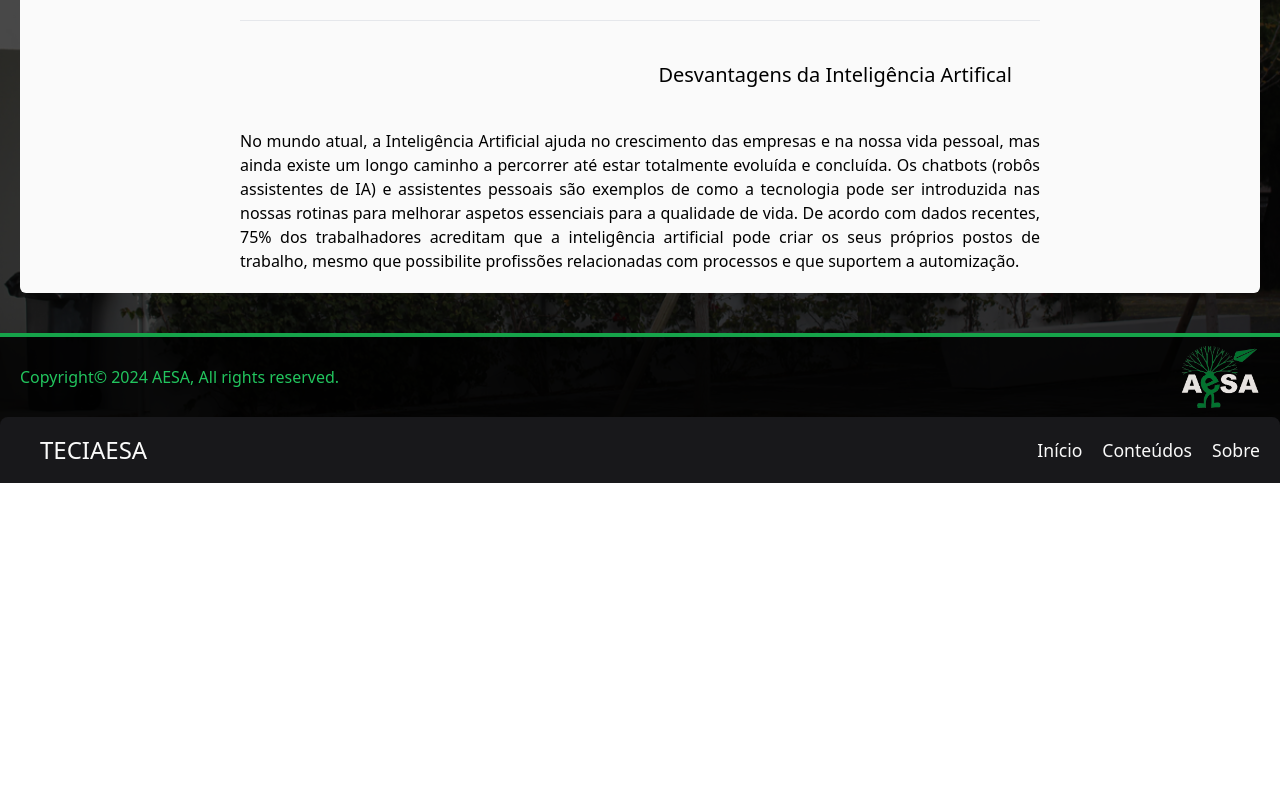
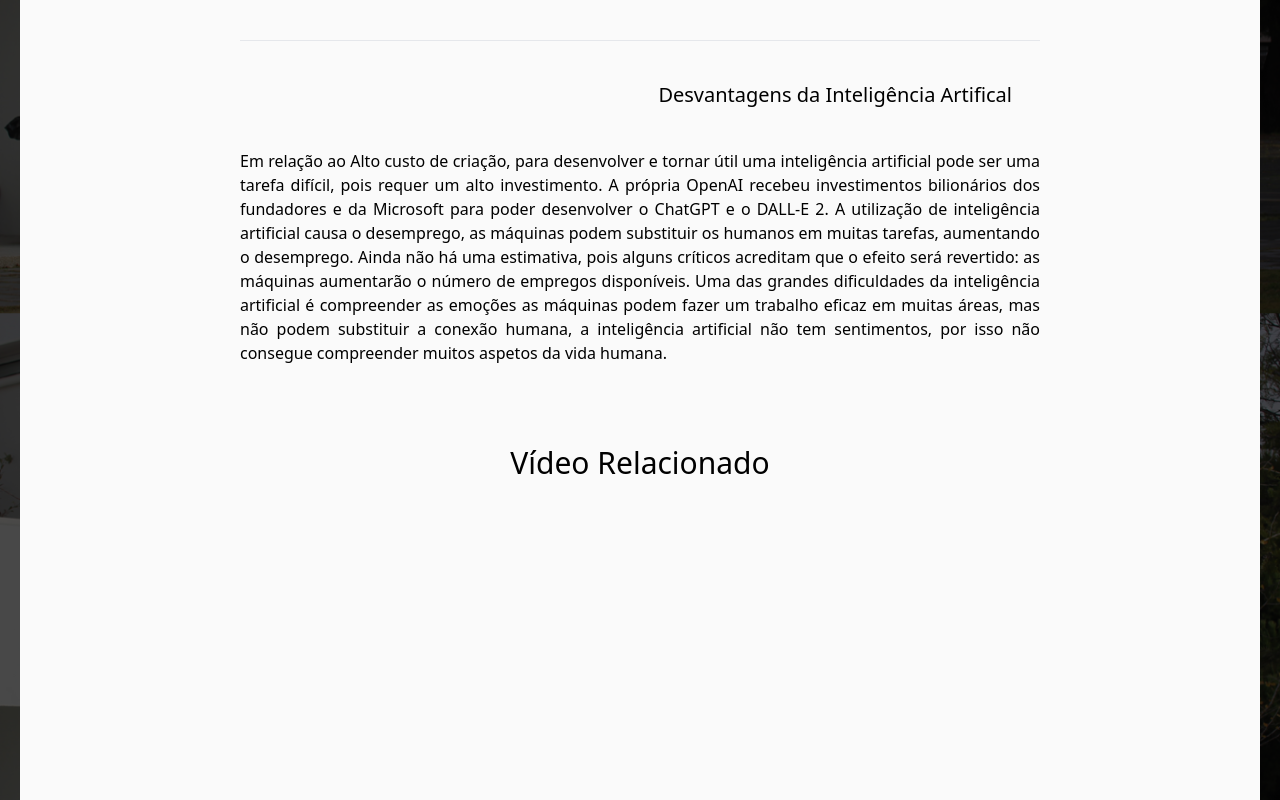
Before and after one commit to OVasconceloss/dac-website-23-24, a React (Vite) app: page /content in a window 1280 px wide. Shown: the part 2080-2880 px from the top of the page. Before the commit the page ends 2563 px from the top, so only its background shows below. Built offline with nearby package versions, Linux system fonts and the light colour scheme.

Commit message:
:sparkles: feat: add text to the website content

```diff
--- a/src/pages/content.jsx
+++ b/src/pages/content.jsx
@@ -1,6 +1,7 @@
 import imageConcept from "../assets/ai_concept.jpg";
 import { Header } from "../components/header/header";
 import { Footer } from "../components/footer/footer";
+import ReactPlayer from "react-player";
 
 const Content = () => {
     return (
@@ -48,7 +49,7 @@ const Content = () => {
                 </article>
             </section>
             <section className="flex justify-center py-5 pb-10 bg-light_black_thr">
-                <article className="w-[82rem] mar p-5 mx-5 bg-zinc-50 rounded-md">
+                <article className="w-[82rem] mar p-5 py-10 mx-5 bg-zinc-50 rounded-md">
                     <h2 className="text-green-500 text-2xl uppercase mb-5 text-center">Vantagens e Desvantagens da Inteligência Artifical</h2>
                     <h3 className="px-5 text-xl mx-52 my-14">Vantagens da Inteligência Artifical</h3>
                     <p className="m-auto text-justify w-[50rem]">
@@ -62,13 +63,21 @@ const Content = () => {
                     <hr className="m-auto w-[50rem] my-10" />
                     <h3 className="px-5 text-xl mx-52 my-10 ml-10 text-right">Desvantagens da Inteligência Artifical</h3>
                     <p className="m-auto text-justify w-[50rem]">
-                        No mundo atual, a Inteligência Artificial ajuda no crescimento das empresas e na nossa vida pessoal,
-                        mas ainda existe um longo caminho a percorrer até estar totalmente evoluída e concluída. Os chatbots
-                        (robôs assistentes de IA) e assistentes pessoais são exemplos de como a tecnologia pode ser introduzida
-                        nas nossas rotinas para melhorar aspetos essenciais para a qualidade de vida. De acordo com dados recentes,
-                        75% dos trabalhadores acreditam que a inteligência artificial pode criar os seus próprios postos de trabalho,
-                        mesmo que possibilite profissões relacionadas com processos e que suportem a automização.
+                        Em relação ao Alto custo de criação, para desenvolver e tornar útil uma inteligência artificial pode ser uma tarefa difícil,
+                        pois requer um alto investimento. A própria OpenAI recebeu investimentos bilionários dos fundadores e da Microsoft para poder
+                        desenvolver o ChatGPT e o DALL-E 2. A utilização de inteligência artificial causa o desemprego, as máquinas podem substituir os
+                        humanos em muitas tarefas, aumentando o desemprego. Ainda não há uma estimativa, pois alguns críticos acreditam que o efeito será
+                        revertido: as máquinas aumentarão o número de empregos disponíveis. Uma das grandes dificuldades da inteligência artificial é
+                        compreender as emoções as máquinas podem fazer um trabalho eficaz em muitas áreas, mas não podem substituir a conexão humana,
+                        a inteligência artificial não tem sentimentos, por isso não consegue compreender muitos aspetos da vida humana.
                     </p>
+                    <h2 className="text-center text-3xl mt-10 py-10">Vídeo Relacionado</h2>
+                    <div className="m-auto">
+                        <ReactPlayer
+                            className="m-auto"
+                            url="https://www.youtube.com/watch?v=gEJOvEP2r6A"
+                        />
+                    </div>
                 </article>
             </section>
             <Footer />
```
